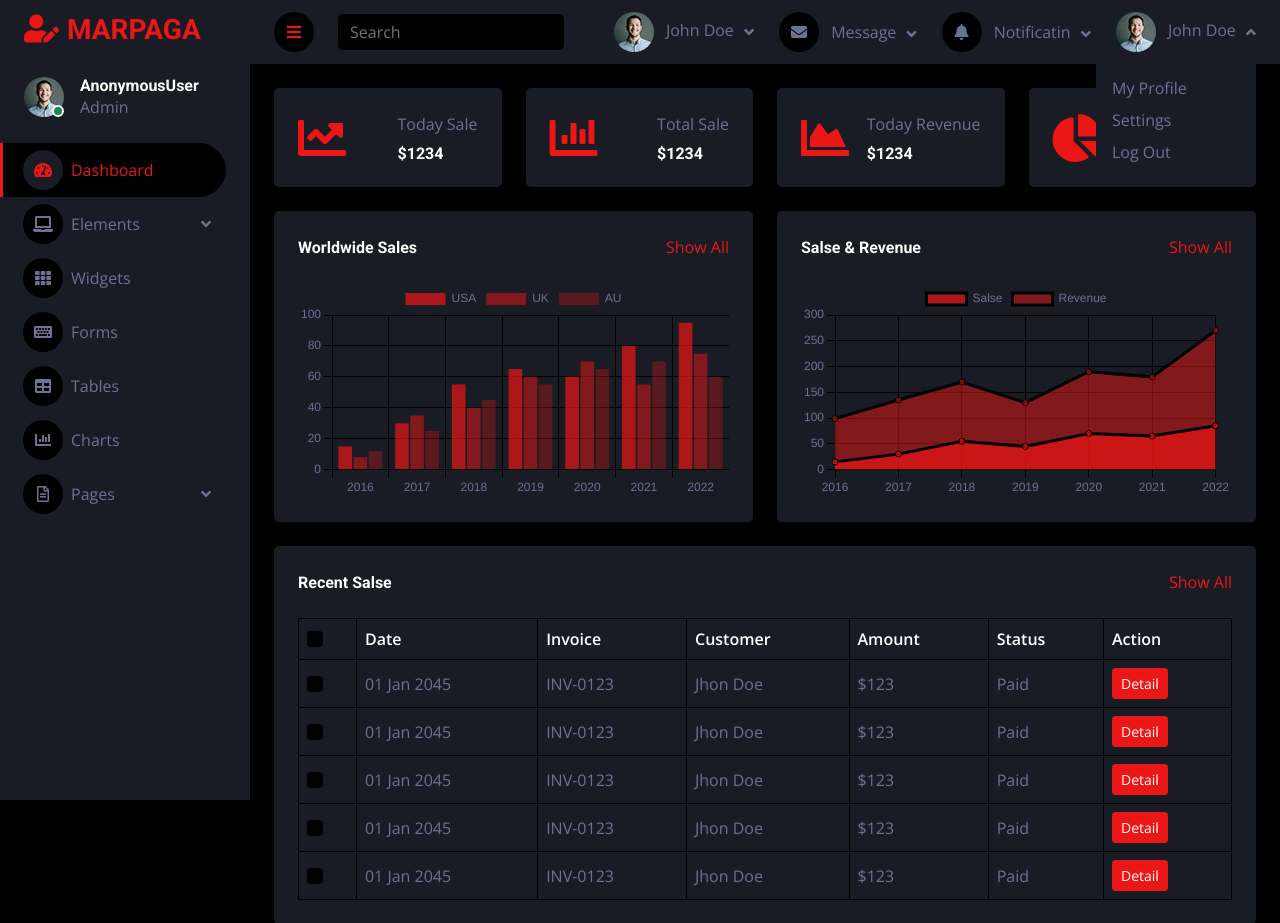
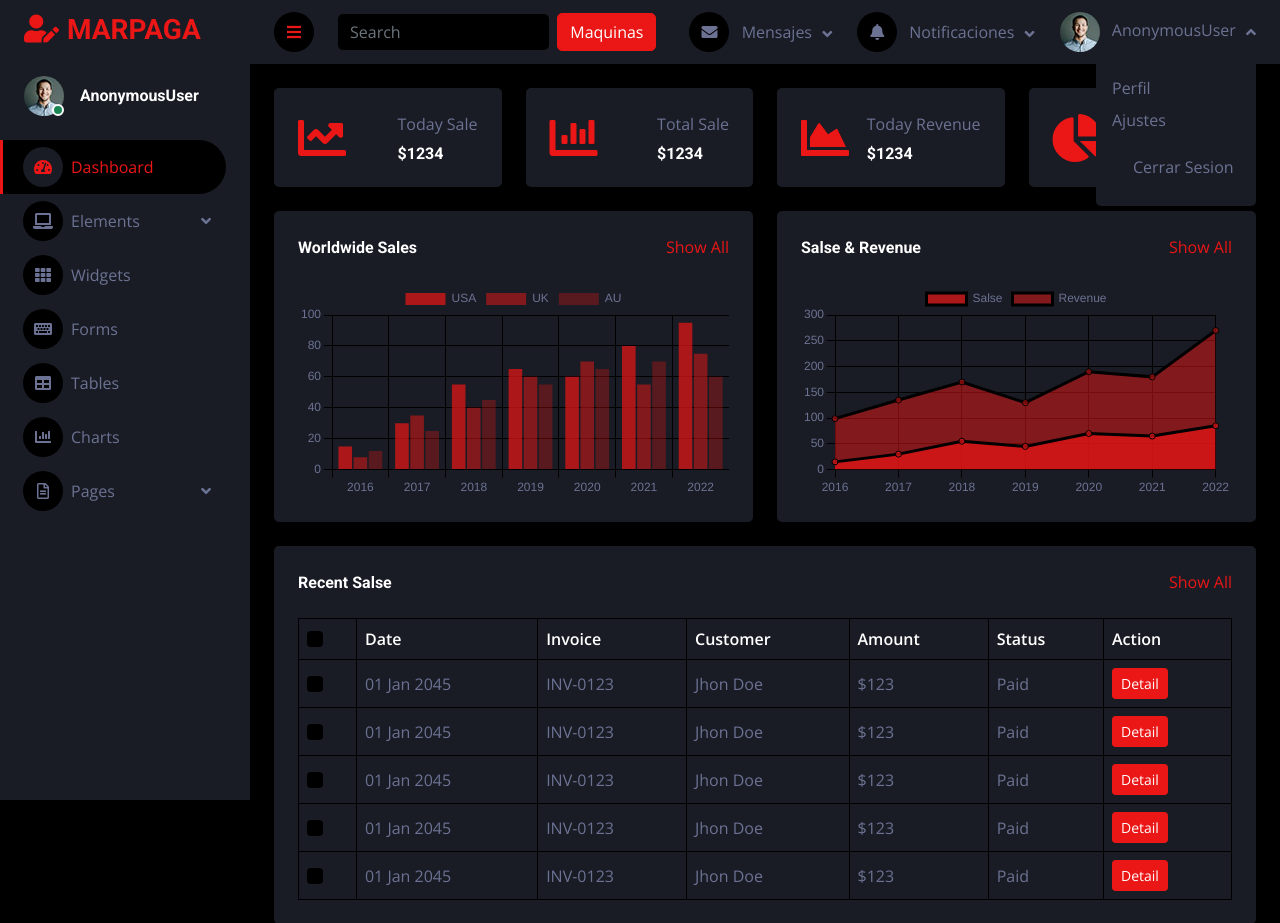
Before and after one commit to MarcoSevillaM/marpaga_tfg, a Django app: template gestion/templates/gestion/personal.html in a window 1280 px wide, after a click that opens the changed part. Shown: the top 923 px of the page. Run offline with Django 3.2, Linux system fonts and the light colour scheme; the template is opened without the code that fills it, so the values that code supplies are empty; some libraries are stand-ins or nearby versions.

Commit message:
Editando los html y css

```diff
--- a/apuntes.txt
+++ b/apuntes.txt
@@ -51,3 +51,4 @@
 ==> No funciona mirar errores
 -----15-02-2024---------
 -Para usar un servidor web usar guicon para ello instalarlo: apt install guicon
+- Para ejecutar y que funcione todo pero no es seguro: python3 manage.py runserver --insecure
--- a/gestion/templates/404.html
+++ b/gestion/templates/404.html
@@ -59,7 +59,7 @@
               <p class="mb-4">
                 No deberías de estar aqui!
               </p>
-              <a class="btn btn-primary rounded-pill py-3 px-5" href="/"
+              <a class="btn btn-primary rounded-pill py-3 px-5" href="{% url 'personal' %}"
                 >Pagina principal</a
               >
             </div>
--- a/gestion/templates/gestion/login.html
+++ b/gestion/templates/gestion/login.html
@@ -58,7 +58,7 @@
           style="width: 3rem; height: 3rem"
           role="status"
         >
-          <span class="sr-only">Loading...</span>
+          <span class="sr-only">Cargando...</span>
         </div>
       </div>
       <!-- Spinner End -->
@@ -79,7 +79,7 @@
                     <i class="fa fa-user-edit me-2"></i>MARPAGA
                   </h3>
                 </a>
-                <h3>Sign In</h3>
+                <h5>Inicia Sesion</h5>
               </div>
               <form method="post">
                 {% csrf_token %}
--- a/gestion/templates/gestion/personal.html
+++ b/gestion/templates/gestion/personal.html
@@ -3,7 +3,7 @@
 <html lang="en">
   <head>
     <meta charset="utf-8" />
-    <title>DarkPan - Bootstrap 5 Admin Template</title>
+    <title>Marpaga - Plataforma de hackin etico</title>
     <meta content="width=device-width, initial-scale=1.0" name="viewport" />
     <meta content="" name="keywords" />
     <meta content="" name="description" />
@@ -58,7 +58,7 @@
           style="width: 3rem; height: 3rem"
           role="status"
         >
-          <span class="sr-only">Loading...</span>
+          <span class="sr-only">Cargando...</span>
         </div>
       </div>
       <!-- Spinner End -->
@@ -85,7 +85,12 @@
             </div>
             <div class="ms-3">
               <h6 class="mb-0">{{ request.user }}</h6>
-              <span>Admin</span>
+              {% if user.is_staff %}
+              <a href="/admin">
+              {% comment %} <a href="{% url 'marpaga:admin' %}"> {% endcomment %}
+              <span>admin</span>
+              </a>
+              {% endif %}
             </div>
           </div>
           <div class="navbar-nav w-100">
@@ -157,28 +162,11 @@
           </form>
           <div class="navbar-nav align-items-center ms-auto">
             <div>
-              <a
-                href="#"
-                class="nav-link dropdown-toggle"
-                data-bs-toggle="dropdown"
-              >
-                <img
-                  class="rounded-circle me-lg-2"
-                  src="{% static 'img/user.jpg' %}"
-                  alt=""
-                  style="width: 40px; height: 40px"
-                />
-                <span class="d-none d-lg-inline-flex">John Doe</span>
+              <a href="{% url 'maquinas' %}">
+                <button class="btn btn-primary m-2">
+                  <span class="d-none d-lg-inline-flex">Maquinas</span>
+                </button>
               </a>
-              <div
-                class="dropdown-menu dropdown-menu-end bg-secondary border-0 rounded-0 rounded-bottom m-0"
-              >
-                <a href="#" class="dropdown-item">My Profile</a>
-                <a href="#" class="dropdown-item">Ajustes</a>
-                <a href="{% url 'logout' %}" class="dropdown-item"
-                  >Cerrar Sesión</a
-                >
-              </div>
             </div>
             <div class="nav-item dropdown">
               <a
@@ -187,7 +175,7 @@
                 data-bs-toggle="dropdown"
               >
                 <i class="fa fa-envelope me-lg-2"></i>
-                <span class="d-none d-lg-inline-flex">Message</span>
+                <span class="d-none d-lg-inline-flex">Mensajes</span>
               </a>
               <div
                 class="dropdown-menu dropdown-menu-end bg-secondary border-0 rounded-0 rounded-bottom m-0"
@@ -249,7 +237,7 @@
                 data-bs-toggle="dropdown"
               >
                 <i class="fa fa-bell me-lg-2"></i>
-                <span class="d-none d-lg-inline-flex">Notificatin</span>
+                <span class="d-none d-lg-inline-flex">Notificaciones</span>
               </a>
               <div
                 class="dropdown-menu dropdown-menu-end bg-secondary border-0 rounded-0 rounded-bottom m-0"
@@ -286,14 +274,19 @@
                   alt=""
                   style="width: 40px; height: 40px"
                 />
-                <span class="d-none d-lg-inline-flex">John Doe</span>
+                <span class="d-none d-lg-inline-flex">{{ request.user }}</span>
               </a>
               <div
                 class="dropdown-menu dropdown-menu-end bg-secondary border-0 rounded-0 rounded-bottom m-0"
               >
-                <a href="#" class="dropdown-item">My Profile</a>
-                <a href="#" class="dropdown-item">Settings</a>
-                <a href="{% url 'logout' %}" class="dropdown-item">Log Out</a>
+                <a href="#" class="dropdown-item">Perfil</a>
+                <a href="#" class="dropdown-item">Ajustes</a>
+                <form method='post' action="{% url 'logout' %}">
+                  <a class="dropdown-item">
+                    {% csrf_token %}
+                    <button type="submit" class="btn m-2" style="width: 50px;">Cerrar Sesion</button>
+                    </a
+                >
               </div>
             </div>
           </div>
--- a/marpaga/settings.py
+++ b/marpaga/settings.py
@@ -24,7 +24,7 @@
 SECRET_KEY = 'django-insecure-=$7rqinshm%%p6hq+j2ro^aa_n#5_p^d6^)gzauz@#7j*t@1+i'
 
 # SECURITY WARNING: don't run with debug turned on in production!
-DEBUG = False
+DEBUG = True
 STATIC_URL = '/static/'
 STATIC_ROOT = BASE_DIR / 'static'
 
--- a/marpaga/urls.py
+++ b/marpaga/urls.py
@@ -20,7 +20,7 @@
 from django.conf.urls.static import static
 
 urlpatterns = [
-    path('admin/', admin.site.urls),
+    path('admin/', admin.site.urls, name='admin'),
     path("", include("gestion.urls")),
 ]
 #+ static(settings.STATIC_URL, document_root=settings.STATIC_ROOT) #Se añade esto para que funcionen los archivos estaticos
```
Also changed, not shown: gestion/templates/gestion/index.html (+2 -9 lines), db.sqlite3, gestion/static/css/styles.css.
